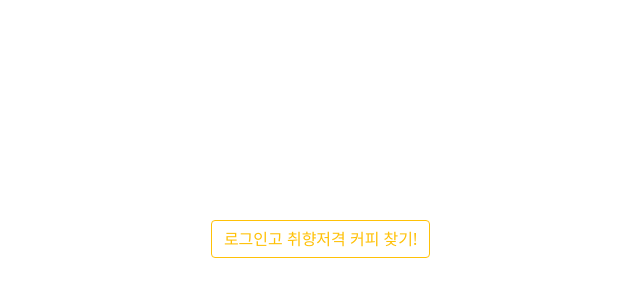
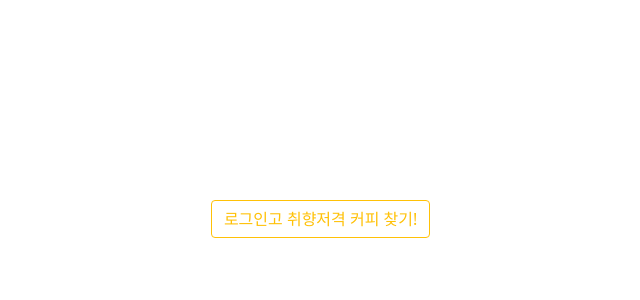
Before and after one commit to unchaptered/coffee-selector, a Flask app: template templates/pages/index.html in a window 1280 px wide. Shown: the part 191-491 px from the top of the page, without its empty margins (297-937 px from the left). Run offline with Flask 2, Linux system fonts and the light colour scheme; the template is opened without the code that fills it, so the values that code supplies are empty; some libraries are stand-ins or nearby versions.

Commit message:
modify app.py, index.css for 이미지 수정

```diff
--- a/app.py
+++ b/app.py
@@ -166,7 +166,7 @@ def save_nespresso():
 #index 창
 @app.route("/")
 def main():
-    img='..\static\coffee.png'
+    img='https://www.nespresso.com/shared_res/mos/free_html/kr/images/Voltesso-Mobile.jpg'
     return render_template("/pages/index.html",img=img)
 
 if __name__ == '__main__':
--- a/static/css/pages/index.css
+++ b/static/css/pages/index.css
@@ -17,7 +17,7 @@
 
 .text {
     position: absolute;
-    top: 350px;
+    top: 330px;
     right: 500px;
     color: white;
     padding: 5px 10px;
```
